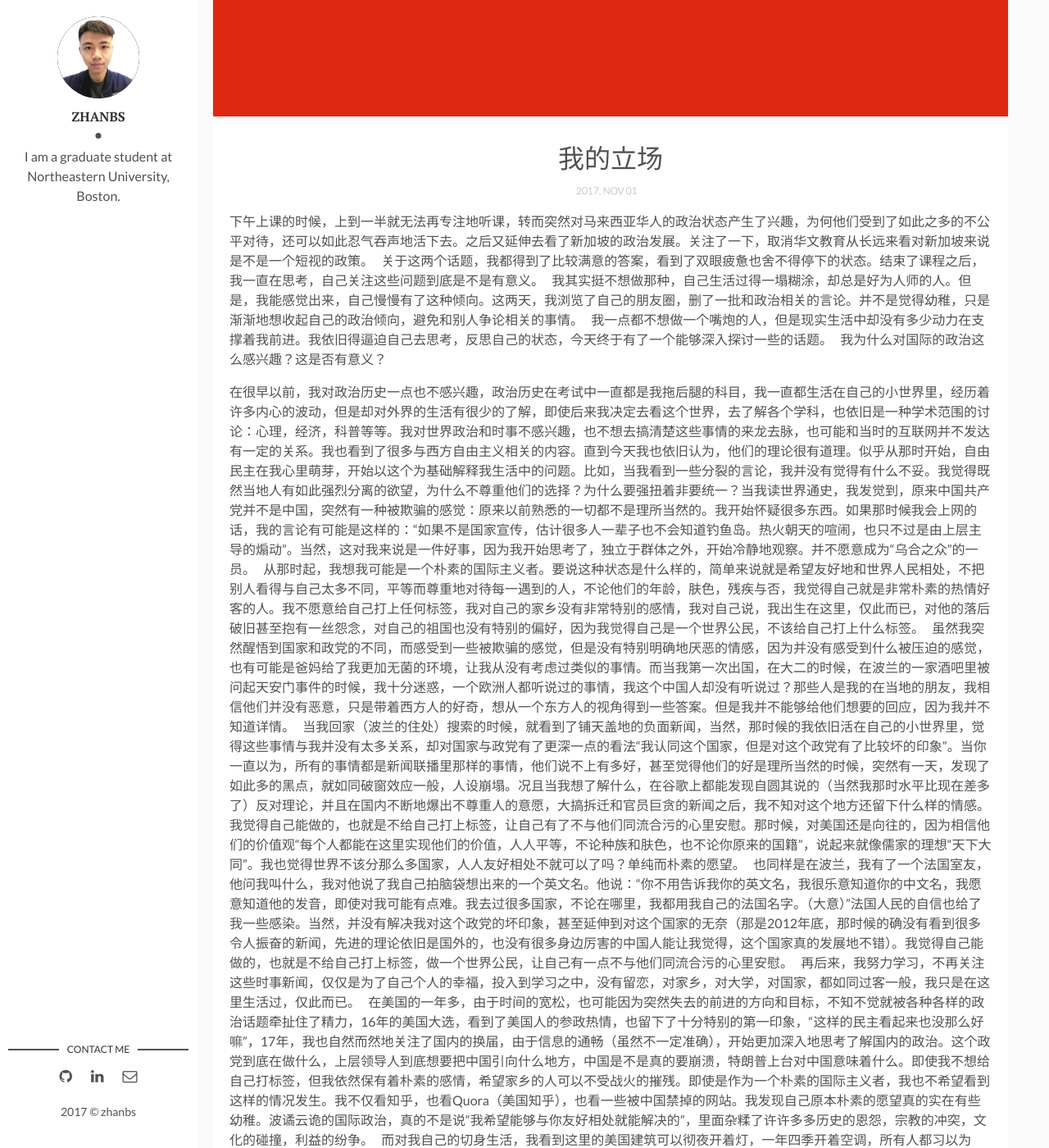
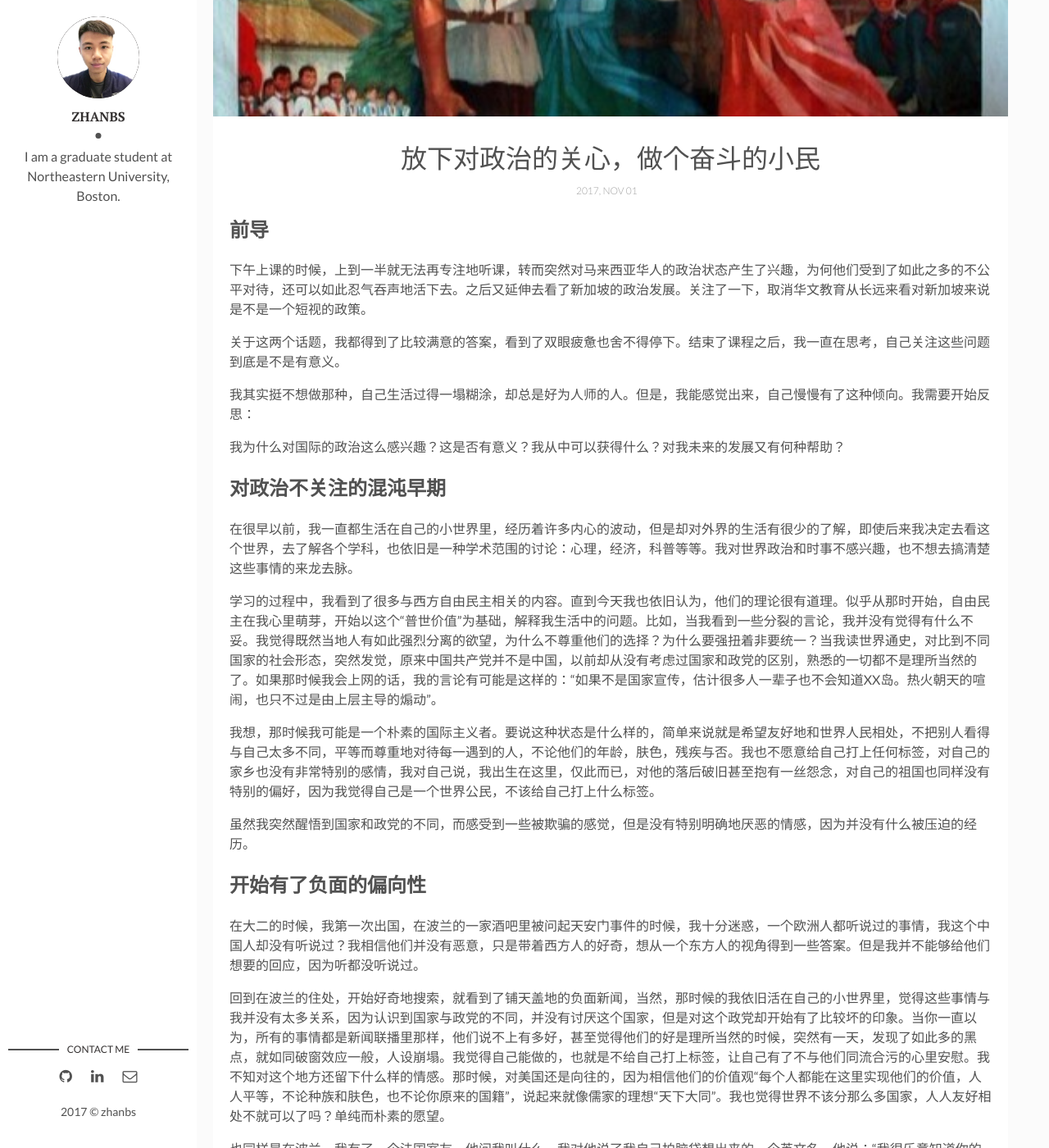
Before and after one commit to zhanbs/zhanbs.github.io, a Jekyll site: the page built from _posts/2017-11-02-putpoliticsdown.md, in a window 1280 px wide and 1400 px high, scrolled down 378 px. Shown: the whole window at 82% size. Built offline with Jekyll 4.4.1, drawn with Linux system fonts in a browser that asks for light colours; comment, search, counter and statistics services are not loaded; some of the changed text lies outside the part shown.

Commit message:
change the post politics

```diff
--- a/_posts/2017-11-02-putpoliticsdown.md
+++ b/_posts/2017-11-02-putpoliticsdown.md
@@ -1,43 +1,57 @@
 ---
 layout: post
-title: "我的立场"
+title: "放下对政治的关心，做个奋斗的小民"
 date: 2017-11-02 00:012:20 +0800
 description: 下午上课的时候，上到一半就无法再专注地听课。
-img: politics.png
+img: politics.jpg
 ---
+
+## 前导
 
 下午上课的时候，上到一半就无法再专注地听课，转而突然对马来西亚华人的政治状态产生了兴趣，为何他们受到了如此之多的不公平对待，还可以如此忍气吞声地活下去。之后又延伸去看了新加坡的政治发展。关注了一下，取消华文教育从长远来看对新加坡来说是不是一个短视的政策。
 
-关于这两个话题，我都得到了比较满意的答案，看到了双眼疲惫也舍不得停下的状态。结束了课程之后，我一直在思考，自己关注这些问题到底是不是有意义。
+关于这两个话题，我都得到了比较满意的答案，看到了双眼疲惫也舍不得停下。结束了课程之后，我一直在思考，自己关注这些问题到底是不是有意义。
 
-我其实挺不想做那种，自己生活过得一塌糊涂，却总是好为人师的人。但是，我能感觉出来，自己慢慢有了这种倾向。这两天，我浏览了自己的朋友圈，删了一批和政治相关的言论。并不是觉得幼稚，只是渐渐地想收起自己的政治倾向，避免和别人争论相关的事情。
+我其实挺不想做那种，自己生活过得一塌糊涂，却总是好为人师的人。但是，我能感觉出来，自己慢慢有了这种倾向。我需要开始反思：
 
-我一点都不想做一个嘴炮的人，但是现实生活中却没有多少动力在支撑着我前进。我依旧得逼迫自己去思考，反思自己的状态，今天终于有了一个能够深入探讨一些的话题。
+我为什么对国际的政治这么感兴趣？这是否有意义？我从中可以获得什么？对我未来的发展又有何种帮助？
 
-我为什么对国际的政治这么感兴趣？这是否有意义？
+## 对政治不关注的混沌早期
 
-  在很早以前，我对政治历史一点也不感兴趣，政治历史在考试中一直都是我拖后腿的科目，我一直都生活在自己的小世界里，经历着许多内心的波动，但是却对外界的生活有很少的了解，即使后来我决定去看这个世界，去了解各个学科，也依旧是一种学术范围的讨论：心理，经济，科普等等。我对世界政治和时事不感兴趣，也不想去搞清楚这些事情的来龙去脉，也可能和当时的互联网并不发达有一定的关系。我也看到了很多与西方自由主义相关的内容。直到今天我也依旧认为，他们的理论很有道理。似乎从那时开始，自由民主在我心里萌芽，开始以这个为基础解释我生活中的问题。比如，当我看到一些分裂的言论，我并没有觉得有什么不妥。我觉得既然当地人有如此强烈分离的欲望，为什么不尊重他们的选择？为什么要强扭着非要统一？当我读世界通史，我发觉到，原来中国共产党并不是中国，突然有一种被欺骗的感觉：原来以前熟悉的一切都不是理所当然的。我开始怀疑很多东西。如果那时候我会上网的话，我的言论有可能是这样的：“如果不是国家宣传，估计很多人一辈子也不会知道钓鱼岛。热火朝天的喧闹，也只不过是由上层主导的煽动”。当然，这对我来说是一件好事，因为我开始思考了，独立于群体之外，开始冷静地观察。并不愿意成为“乌合之众”的一员。
+在很早以前，我一直都生活在自己的小世界里，经历着许多内心的波动，但是却对外界的生活有很少的了解，即使后来我决定去看这个世界，去了解各个学科，也依旧是一种学术范围的讨论：心理，经济，科普等等。我对世界政治和时事不感兴趣，也不想去搞清楚这些事情的来龙去脉。
 
-  从那时起，我想我可能是一个朴素的国际主义者。要说这种状态是什么样的，简单来说就是希望友好地和世界人民相处，不把别人看得与自己太多不同，平等而尊重地对待每一遇到的人，不论他们的年龄，肤色，残疾与否，我觉得自己就是非常朴素的热情好客的人。我不愿意给自己打上任何标签，我对自己的家乡没有非常特别的感情，我对自己说，我出生在这里，仅此而已，对他的落后破旧甚至抱有一丝怨念，对自己的祖国也没有特别的偏好，因为我觉得自己是一个世界公民，不该给自己打上什么标签。
+学习的过程中，我看到了很多与西方自由民主相关的内容。直到今天我也依旧认为，他们的理论很有道理。似乎从那时开始，自由民主在我心里萌芽，开始以这个“普世价值”为基础，解释我生活中的问题。比如，当我看到一些分裂的言论，我并没有觉得有什么不妥。我觉得既然当地人有如此强烈分离的欲望，为什么不尊重他们的选择？为什么要强扭着非要统一？当我读世界通史，对比到不同国家的社会形态，突然发觉，原来中国共产党并不是中国，以前却从没有考虑过国家和政党的区别，熟悉的一切都不是理所当然的了。如果那时候我会上网的话，我的言论有可能是这样的：“如果不是国家宣传，估计很多人一辈子也不会知道XX岛。热火朝天的喧闹，也只不过是由上层主导的煽动”。
 
-  虽然我突然醒悟到国家和政党的不同，而感受到一些被欺骗的感觉，但是没有特别明确地厌恶的情感，因为并没有感受到什么被压迫的感觉，也有可能是爸妈给了我更加无菌的环境，让我从没有考虑过类似的事情。而当我第一次出国，在大二的时候，在波兰的一家酒吧里被问起天安门事件的时候，我十分迷惑，一个欧洲人都听说过的事情，我这个中国人却没有听说过？那些人是我的在当地的朋友，我相信他们并没有恶意，只是带着西方人的好奇，想从一个东方人的视角得到一些答案。但是我并不能够给他们想要的回应，因为我并不知道详情。
+我想，那时候我可能是一个朴素的国际主义者。要说这种状态是什么样的，简单来说就是希望友好地和世界人民相处，不把别人看得与自己太多不同，平等而尊重地对待每一遇到的人，不论他们的年龄，肤色，残疾与否。我也不愿意给自己打上任何标签，对自己的家乡也没有非常特别的感情，我对自己说，我出生在这里，仅此而已，对他的落后破旧甚至抱有一丝怨念，对自己的祖国也同样没有特别的偏好，因为我觉得自己是一个世界公民，不该给自己打上什么标签。
 
-  当我回家（波兰的住处）搜索的时候，就看到了铺天盖地的负面新闻，当然，那时候的我依旧活在自己的小世界里，觉得这些事情与我并没有太多关系，却对国家与政党有了更深一点的看法“我认同这个国家，但是对这个政党有了比较坏的印象”。当你一直以为，所有的事情都是新闻联播里那样的事情，他们说不上有多好，甚至觉得他们的好是理所当然的时候，突然有一天，发现了如此多的黑点，就如同破窗效应一般，人设崩塌。况且当我想了解什么，在谷歌上都能发现自圆其说的（当然我那时水平比现在差多了）反对理论，并且在国内不断地爆出不尊重人的意愿，大搞拆迁和官员巨贪的新闻之后，我不知对这个地方还留下什么样的情感。我觉得自己能做的，也就是不给自己打上标签，让自己有了不与他们同流合污的心里安慰。那时候，对美国还是向往的，因为相信他们的价值观“每个人都能在这里实现他们的价值，人人平等，不论种族和肤色，也不论你原来的国籍”，说起来就像儒家的理想“天下大同”。我也觉得世界不该分那么多国家，人人友好相处不就可以了吗？单纯而朴素的愿望。
+虽然我突然醒悟到国家和政党的不同，而感受到一些被欺骗的感觉，但是没有特别明确地厌恶的情感，因为并没有什么被压迫的经历。
 
-  也同样是在波兰，我有了一个法国室友，他问我叫什么，我对他说了我自己拍脑袋想出来的一个英文名。他说：“你不用告诉我你的英文名，我很乐意知道你的中文名，我愿意知道他的发音，即使对我可能有点难。我去过很多国家，不论在哪里，我都用我自己的法国名字。（大意）”法国人民的自信也给了我一些感染。当然，并没有解决我对这个政党的坏印象，甚至延伸到对这个国家的无奈（那是2012年底，那时候的确没有看到很多令人振奋的新闻，先进的理论依旧是国外的，也没有很多身边厉害的中国人能让我觉得，这个国家真的发展地不错）。我觉得自己能做的，也就是不给自己打上标签，做一个世界公民，让自己有一点不与他们同流合污的心里安慰。
+## 开始有了负面的偏向性
 
-再后来，我努力学习，不再关注这些时事新闻，仅仅是为了自己个人的幸福，投入到学习之中，没有留恋，对家乡，对大学，对国家，都如同过客一般，我只是在这里生活过，仅此而已。
+在大二的时候，我第一次出国，在波兰的一家酒吧里被问起天安门事件的时候，我十分迷惑，一个欧洲人都听说过的事情，我这个中国人却没有听说过？我相信他们并没有恶意，只是带着西方人的好奇，想从一个东方人的视角得到一些答案。但是我并不能够给他们想要的回应，因为听都没听说过。
 
-在美国的一年多，由于时间的宽松，也可能因为突然失去的前进的方向和目标，不知不觉就被各种各样的政治话题牵扯住了精力，16年的美国大选，看到了美国人的参政热情，也留下了十分特别的第一印象，“这样的民主看起来也没那么好嘛”，17年，我也自然而然地关注了国内的换届，由于信息的通畅（虽然不一定准确），开始更加深入地思考了解国内的政治。这个政党到底在做什么，上层领导人到底想要把中国引向什么地方，中国是不是真的要崩溃，特朗普上台对中国意味着什么。即使我不想给自己打标签，但我依然保有着朴素的感情，希望家乡的人可以不受战火的摧残。即使是作为一个朴素的国际主义者，我也不希望看到这样的情况发生。我不仅看知乎，也看Quora（美国知乎），也看一些被中国禁掉的网站。我发现自己原本朴素的愿望真的实在有些幼稚。波谲云诡的国际政治，真的不是说“我希望能够与你友好相处就能解决的”，里面杂糅了许许多多历史的恩怨，宗教的冲突，文化的碰撞，利益的纷争。
+回到在波兰的住处，开始好奇地搜索，就看到了铺天盖地的负面新闻，当然，那时候的我依旧活在自己的小世界里，觉得这些事情与我并没有太多关系，因为认识到国家与政党的不同，并没有讨厌这个国家，但是对这个政党却开始有了比较坏的印象。当你一直以为，所有的事情都是新闻联播里那样，他们说不上有多好，甚至觉得他们的好是理所当然的时候，突然有一天，发现了如此多的黑点，就如同破窗效应一般，人设崩塌。我觉得自己能做的，也就是不给自己打上标签，让自己有了不与他们同流合污的心里安慰。我不知对这个地方还留下什么样的情感。那时候，对美国还是向往的，因为相信他们的价值观“每个人都能在这里实现他们的价值，人人平等，不论种族和肤色，也不论你原来的国籍”，说起来就像儒家的理想“天下大同”。我也觉得世界不该分那么多国家，人人友好相处不就可以了吗？单纯而朴素的愿望。
 
-而对我自己的切身生活，我看到这里的美国建筑可以彻夜开着灯，一年四季开着空调，所有人都习以为常，我却想起来我在大学时，夏天晚上热得睡不着觉，冬天有时候夜里被冻得醒来，后来终于装了空调，也会精打细算着电费的时光。这边的人朝九晚五，周末从不工作，自己的各种手续基本都要预约，效率这般低下，而国内有着那么多起早贪黑辛苦工作的人，整体生活水平却仍然比不上这边的底层基本不事劳作的人，我是不能够理解的。
+也同样是在波兰，我有了一个法国室友，他问我叫什么，我对他说了我自己拍脑袋想出来的一个英文名。他说：“我很乐意知道你的中文名，即使发音对我可能有点难，但是你是来自中国，不应该把自己文化抛下。我去过很多国家，不论在哪里，我都用我自己的法国名字，让大家知道我是一个法国人。（大意）”法国人民的自信给了我一些感染。当然，并没有解决我对这个政党的坏印象，甚至延伸到对这个被控制的国家的无奈。
 
-我终于回忆起教科书里说的那句话，西方国家完成了血腥的原始资本积累。开始了解他们作为全球麻烦制造机的各种黑料。我怎么能够容忍同样的事情在我的家乡也发生呢？我害怕那些所谓的自由民主带来的战争。我发现这些自由民主其实在中国历史上也都存在过，只是真的如同书里所说的那样，不适合中国的发展。分裂的最可能的结果，还是回到军阀割据的状态。
+这种不愿意打标签和希望能有法国室友一样的文化自信，产生了一些小小的矛盾。
 
-了解地越多，我可以开始针对一些例子进行分析，而不是一出问题，就让政府背锅，我也看到了政府的难处，也看到很多年轻人在为这个国家，努力做出的贡献。我看到了一些基层的执政水平不够，导致了很多社会问题，并不是他们原本就是腐朽的。我开始搜索那些官员的执政履历，看到他们的确在践行着“为人民服务”的信条，我依旧相信还是有很多人在为那飘渺的理想奋斗着。虽然听上去有些歌功颂德，但是这一届的政府，的确让我看到了国家改革的决心，我充满着对这个国家的希望和憧憬，希望他在未来能够站在世界舞台的中心。我搜索过当一个基层公务员的生活状态，了解过当一个乡村教师的的发展前景。只希望以后能用自己的力量为自己的家乡做点什么。
+## 深入了解国际政治
+
+在美国的一年多，由于时间的宽松，不知不觉就被各种各样的政治话题牵扯住了精力，16年的美国大选，看到了美国人的参政热情，也留下了十分特别的第一印象，“这样的民主看起来也没那么好嘛”。17年，我也自然而然地关注了国内的换届，由于信息的通畅（虽然不一定准确），开始更加深入地思考了解国内的政治。这个政党到底在做什么，上层领导人到底想要把中国引向什么地方，中国是不是真的要崩溃，特朗普上台对中国意味着什么。即使是作为一个朴素的国际主义者，我也不希望我的家乡分裂动荡，遭受战火。大量的精力被投入到国际政治方面，中文的，英文的，禁掉的，没禁掉的，看了很多。我发现自己原本朴素的愿望真的实在有些幼稚。波谲云诡的国际政治，真的不是说“我希望能够与你友好相处就能解决的”，里面杂糅了许许多多历史的恩怨，宗教的冲突，文化的碰撞，利益的纷争。西方的近代侵略史，写满了“你把他当朋友，他把你当傻子”的故事。
+
+而对我自己的切身生活，我看到这里的美国建筑可以彻夜开着灯，一年四季开着空调，所有人都习以为常，我却想起来我在大学时，夏天晚上热得睡不着觉，冬天有时候夜里被冻得醒来，后来终于装了空调，也会精打细算着电费的时光。这边的人朝九晚五，周末从不工作，自己的各种手续基本都要预约，效率这般低下，而国内有着那么多起早贪黑辛苦工作的人，整体生活水平却仍然比不上这边的底层不事劳作的人，我是不能够理解的。
+
+我终于回忆起教科书里说的那句话，西方国家完成了血腥的原始资本积累。开始了解他们作为全球麻烦制造机的各种黑料，利用金融工具实现对全球的剥削。我怎么能够容忍同样的事情在我的家乡也发生呢？我害怕那些所谓的自由民主带来的战争。我发现这些自由民主其实在中国历史上也都存在过，只是真的如同书里所说的那样，不适合中国的发展。分裂最可能的结果，还是回到军阀割据的状态。
+
+了解地多了，我可以开始针对一些例子进行分析，我开始看到了政府的难处，也看到很多年轻人在为这个国家，努力做出的贡献。我也看到了一些基层的公务员执政水平不够，导致了一些社会问题，但并不是他们原本就是腐朽的。我开始搜索那些官员的执政履历，看到他们的确在践行着“为人民服务”的信条，我依旧相信还是有很多人在为那飘渺的理想奋斗着。虽然听上去有些歌功颂德，但是这一届的政府，的确让我看到了国家改革的决心，我充满着对这个国家的希望和憧憬，希望他在未来能够站在世界舞台的中心，在这全球反对势力的包围下，走出自己的发展道路，不再四处受气吃亏。我搜索过当一个基层公务员的生活状态，了解过当一个乡村教师的的发展前景。只希望以后能用自己的力量为自己的家乡做点什么。
 
 我不再抱有那种朴素而幼稚的国际主义者理想（可能以后还会有新的变化），我是一个中国人，不管走到哪里，我所希望的，也不会是我的家乡人民被人压迫，被人剥削。我开始能够正视政党带来的各种利与弊，看到了这个国家各种问题的复杂性，五十六个民族，地域发展不平衡，大量的山区人口，这些特性搁在哪个国家都会是令人头疼的问题，也逐渐体会到，原本许多习以为常的事情，的确是伟大的社会工程，的确举世无双。虽然中国的发展还有很多这样那样的问题，我依旧相信，从土壤里成长的，在基层磨练过的管理者，即使有不好的人，但依旧有许许多多对这片土地爱得深沉的人，依旧有许许多多代表着最广大人民利益的共产主义者。
 
-我所希望的，也就是写完这篇东西之后，可以放下对他的关注。天知道，每每看到国内的发展，我有多高兴，即使看到优秀的年轻人，把自己拍在沙滩上的年轻人，也只是觉得这个国家更有活力与希望，就如同自己的身体也强壮了一些一样。看到不好的事情，我也十分揪心，害怕其中还隐藏着更多会导致社会走向偏路的因素。但我知道，这些其实我都无法控制，我无法制定政策，暂时也无法身体力行去改变什么，关注太多这些，对我个人的发展来说真的是毫无意义，只能看着各种新闻，心情随之浮沉。幸运的是，即使有不好的情况，未来依旧曲折艰辛，但是我看到的前途依旧是光明的。
+## 对我个人有意义的结论
 
-希望接下来的生活，可以放下对国际政治的关注，也希望可以找到自己前进的动力。
+关注政治，于我这样一个连党员都不是的小民来说，真的没有什么太多意义。我也不再那么自信地以为，自己有了选票或者权力，能把别人带向更好的未来，我明白这件事情的复杂和艰巨。得让专业的人，来做专业的事。
+
+甚至我对这个国家有没有信心，对于他的发展来说，都没有太多的意义，他做得好了，发展机会多了，自然有人排着队要和我们一起建设他。
+
+我所希望的，也就是写完这篇东西之后，可以放下对政治的关注。安心于自己的生活，找到自己前进的道路，做一个努力奋斗的小民。加油。
```
Also changed, not shown: assets/img/politics.jpg.
